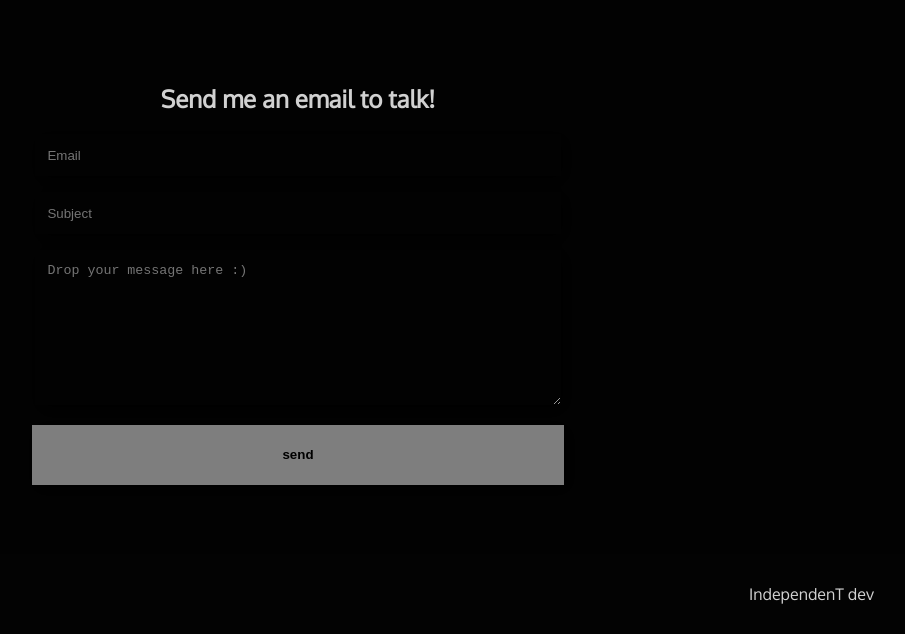
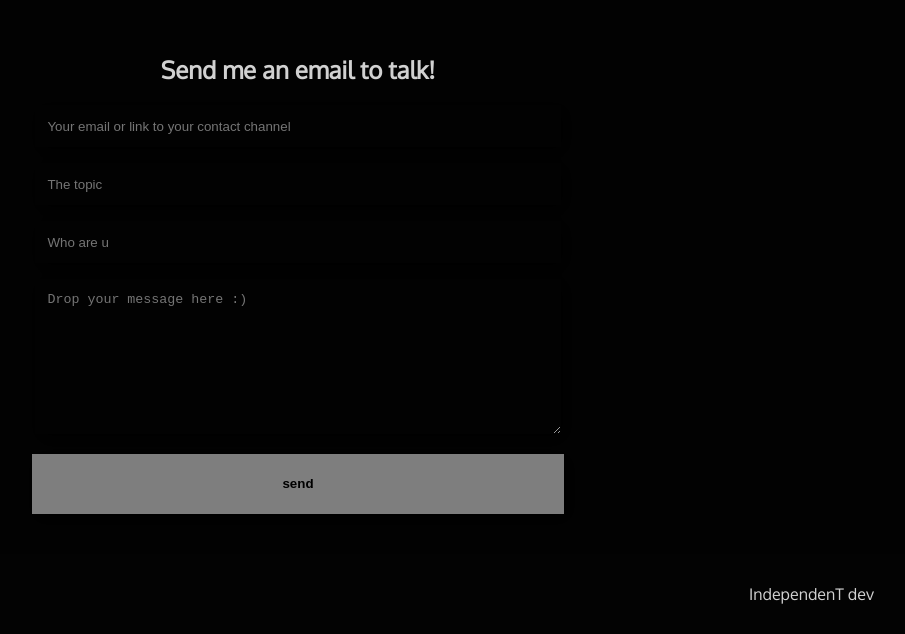
Before and after one commit to JuanGenovese/Portfolio, a React (Vite) app: page /Blog in a window 1280 px wide. Shown: the part 806-1440 px from the top of the page, without its empty margins (342-1247 px from the left). Built offline with nearby package versions, Linux system fonts and the light colour scheme.

Commit message:
Formulario andando

```diff
--- a/package.json
+++ b/package.json
@@ -10,6 +10,7 @@
     "preview": "vite preview"
   },
   "dependencies": {
+    "@emailjs/browser": "^4.4.1",
     "gsap": "^3.12.2",
     "nodemon": "^3.1.9",
     "react": "^18.2.0",
--- a/src/components/Form/Form.jsx
+++ b/src/components/Form/Form.jsx
@@ -1,16 +1,75 @@
-import React from 'react';
+import React, { useState } from 'react';
 import style from "./Form.module.css";
+import emailjs from "@emailjs/browser";
 
 const AboutMe2 = () => {
+
+  const [name, setName] = useState("");
+  const [contact, setContact] = useState("");
+  const [subject, setSubject] = useState("");
+  const [message, setMessage] = useState("");
+
+  const sendEmail = (e) => {
+    e.preventDefault();
+
+    const serviceId = "service_uj8y1b5";
+    const templateId = "template_9smpswm";
+    const publicKey = "P8vauKQB3tJQY08iS";
+
+    const templateParams = {
+        name: name,
+        contact: contact,
+        subject: subject,
+        message:message
+    };
+
+    emailjs.send(serviceId, templateId, templateParams, publicKey)
+      .then((response) => {
+        alert("Your email was sent successfully! I´ll send you a message A$AP:) ");
+        setName("");
+        setContact("");
+        setMessage("");
+        setSubject("");
+      })
+      .catch((error) => {
+        console.log("Error sent email:", error);
+      });
+  }
+
+
   return (
     <div className={style.Conteiner}>
         <div className={style.Background}>
-          <form className={style.form}>
+          <form className={style.form} onSubmit={sendEmail}>
             <h2> Send me an email to talk!</h2>
-            <input className={style.emailInput} type="email" placeholder='Email'/>
-            <input className={style.subjectInput} type="text" placeholder='Subject'/>
-            <textarea placeholder='Drop your message here :)'/>
-            <button> send </button>
+            <input
+              className={style.emailInput}
+              type="email"
+              placeholder='Your email or link to your contact channel'
+              value={contact}
+              onChange={(e) => setContact(e.target.value)}
+            />
+            <input
+              className={style.subjectInput}
+              type="text"
+              placeholder='The topic'
+              value={subject}
+              onChange={(e) => setSubject(e.target.value)}
+            />
+            <input
+              className={style.subjectInput}
+              type="text"
+              placeholder='Who are u'
+              value={name}
+              onChange={(e) => setName(e.target.value)}
+            />
+
+            <textarea
+            placeholder='Drop your message here :)'
+            value={message}
+            onChange={(e) => setMessage(e.target.value)}
+            />
+            <button type='submit' onClick={sendEmail}> send </button>
           </form>
         </div>
     </div>
--- a/src/components/Form/Form.module.css
+++ b/src/components/Form/Form.module.css
@@ -22,6 +22,7 @@
     padding-left: 1vw;
     border: none;
     background-color: rgba(209, 209, 209, 0.0);
+    color: white;
     box-shadow: 4px 4px 15px black;
 }
 
@@ -32,6 +33,7 @@
     padding-left: 1vw;
     border: none;
     background-color: rgba(209, 209, 209, 0.0);
+    color: white;
     box-shadow: 4px 4px 15px black;
 }
 
@@ -42,6 +44,7 @@
     padding-top: 1vw;
     border: none;
     background-color: rgba(209, 209, 209, 0.0);
+    color: white;
     box-shadow: 4px 4px 15px black;
 }
 
```
Also changed, not shown: 1 other file (tests, documents, lock files or other folders).
